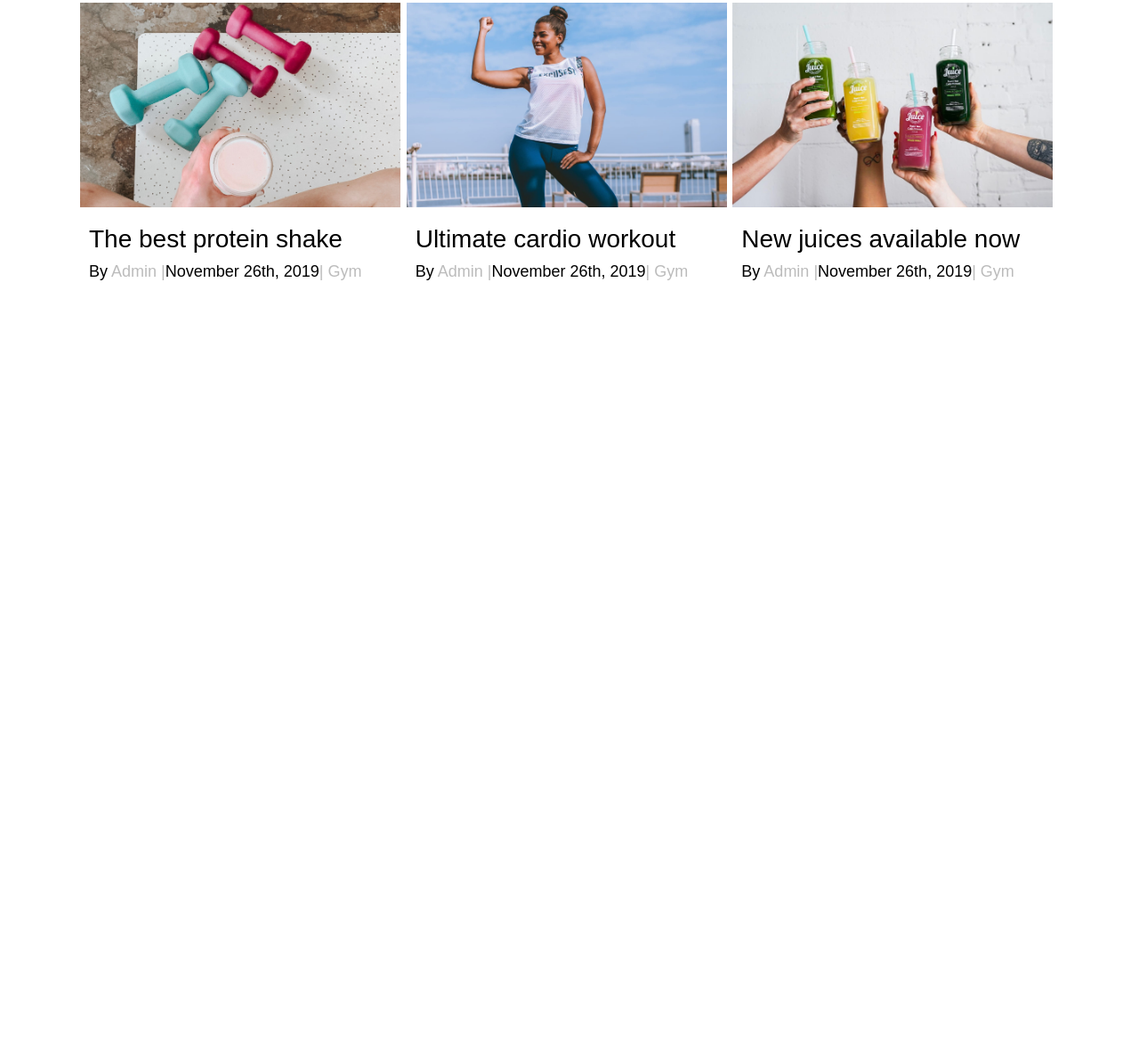
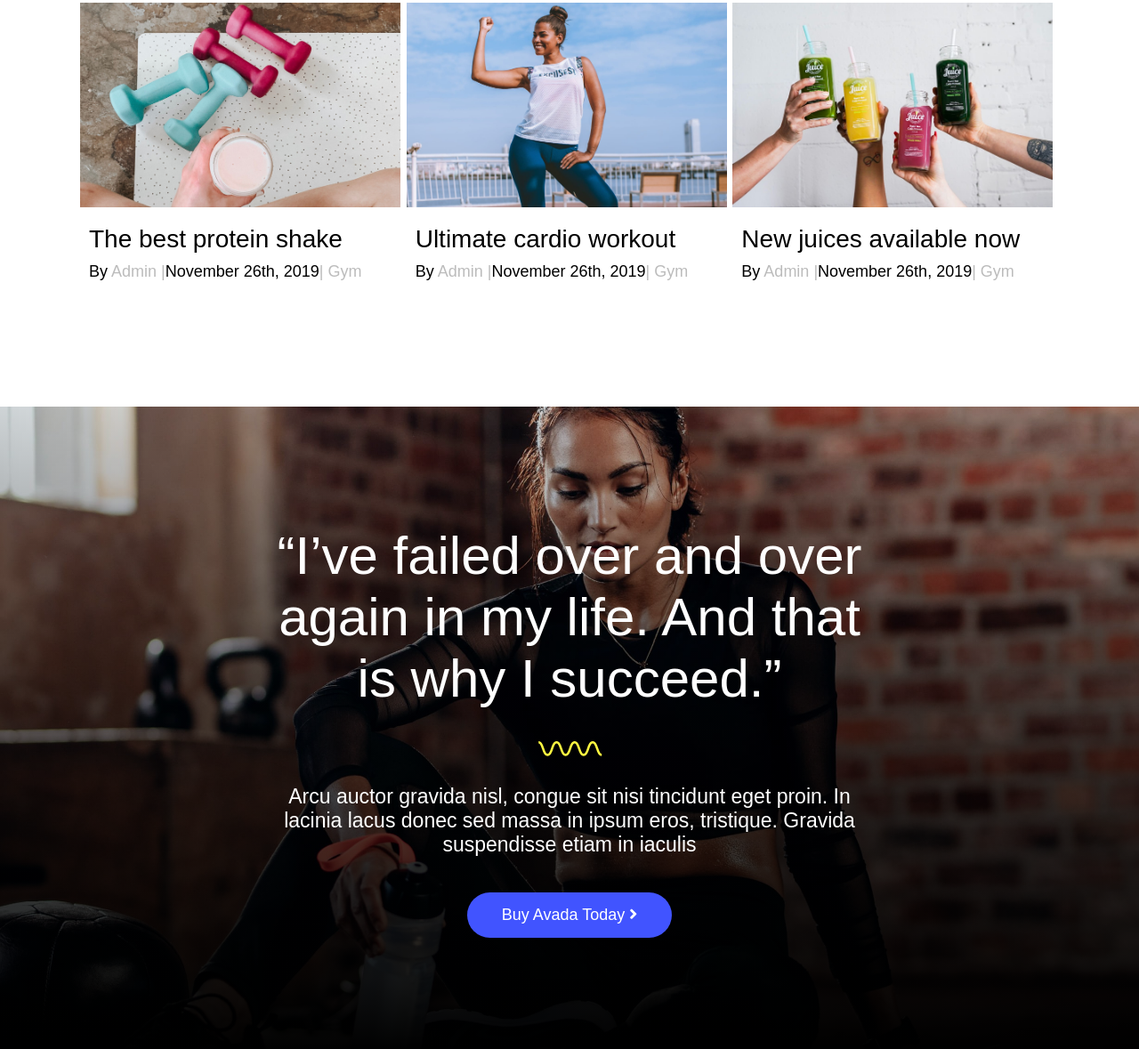
Before and after one commit to GitFhubio/proj-html-vuejs, a website: page index.html in a window 1280 px wide. Shown: the part 4533-5712 px from the top of the page at 89% size. Before the commit the page ends 4990 px from the top, so only its background shows below. Drawn offline with nearby package versions, Linux system fonts and the light colour scheme.

Commit message:
third jumbotron

```diff
--- a/index.html
+++ b/index.html
@@ -171,17 +171,18 @@
           </div>
         </div>
       </div>
+      <div class="third-jumbotron">
+            <h1>“I’ve failed over and over again in my life. And that is why I succeed.”</h1>
+            <img src="img/wave.svg" alt="wave">
+            <p>
+            Arcu auctor gravida nisl, congue sit nisi tincidunt eget proin. In lacinia lacus donec sed massa in ipsum eros, tristique. Gravida suspendisse etiam in iaculis
+          </p>
+              <a class="blue-button" href="#">Buy Avada Today <i class="fas fa-angle-right"></i></a>
+          </div>
+
+  <!-- chiusura wrapper -->
     </div>
-
-
-
-
-
-
-
-
-
-
+<!-- chiusura root -->
   </div>
   <!-- fine root -->
   <script src="action.js"></script>
--- a/src/app.scss
+++ b/src/app.scss
@@ -8,6 +8,9 @@
   margin:0;
   padding:0;
   box-sizing: border-box;
+}
+a{
+  text-decoration:none;
 }
 
 body {
@@ -541,5 +544,41 @@ body {
     }
   }
 }
+
+.third-jumbotron {
+  height: 730px;
+  padding: 0 300px;
+  background-image: linear-gradient(180deg, rgba(0,2,17,0.16) 0%,$colorBlack 100%),url("../img/banner2-2x.jpg");
+  background-position: top;
+  background-size: cover;
+  background-repeat: no-repeat;
+  @include flex;
+  flex-direction: column;
+  justify-content: center;
+  align-items: center;
+  text-align: center;
+  h1 {
+    font-size: 60px;
+    font-weight: 500;
+    color: $colorWhite;
+  }
+  img {
+    width: 85px;
+  }
+  p {
+    font-size: 23px;
+    font-weight: 400;
+    color: $colorWhite;
+  }
+  a {
+    display:block;
+    width: 230px;
+    margin-top: 40px;
+    font-size: 18px;
+  }
+}
+
+
+
 // chiusura wrapper
 }
```
Also changed, not shown: dist/app.css.
